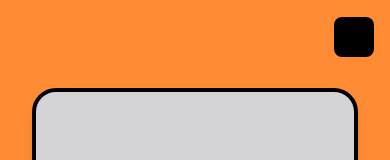
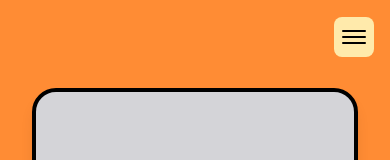
Before and after one commit to p-society/d3-web, a React (Vite) app: page /events in a window 390 px wide. Shown: the top 160 px of the page. Built offline with nearby package versions, Linux system fonts and the light colour scheme; a web font is replaced by a local one.

Commit message:
fix: fix the hamburger menu colors
Signed-off-by: Spandan Hota <spandanhota2005@outlook.com>

```diff
--- a/src/pages/Event.jsx
+++ b/src/pages/Event.jsx
@@ -42,10 +42,10 @@ export default function Event() {
         <div className="w-full flex mt-2 justify-center">
           <Navbar
             isLoaded={isLoaded}
-            color="#000000"
+            color="#FFEAAB"
             borderColor="#000000"
-            hoverColor="#E5E5E5"
-            sidebarBg="#F5F5F5"
+            hoverColor="#3366FF"
+            sidebarBg="#ff8c34"
             hoverTextColor="#000000"
             mobileTextColor="#000000"
             hamburgerColor="#000000"
```
